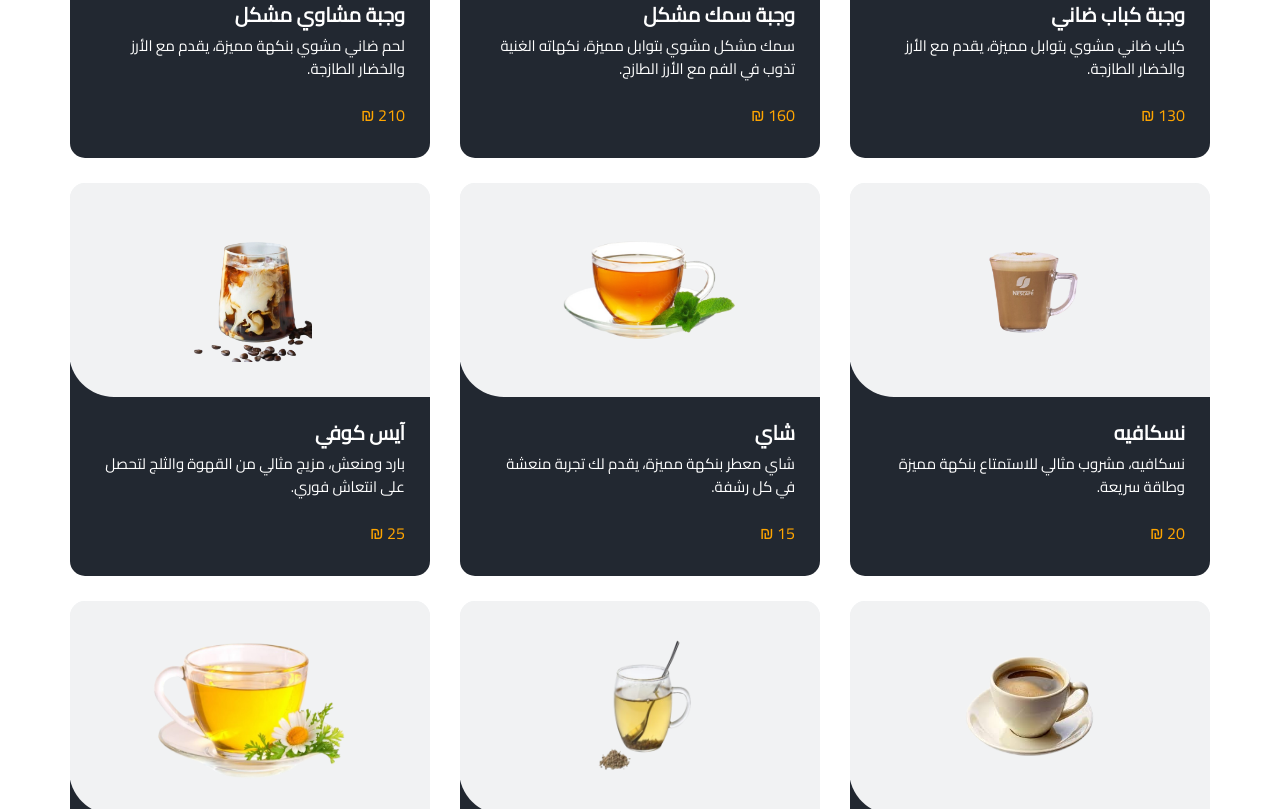
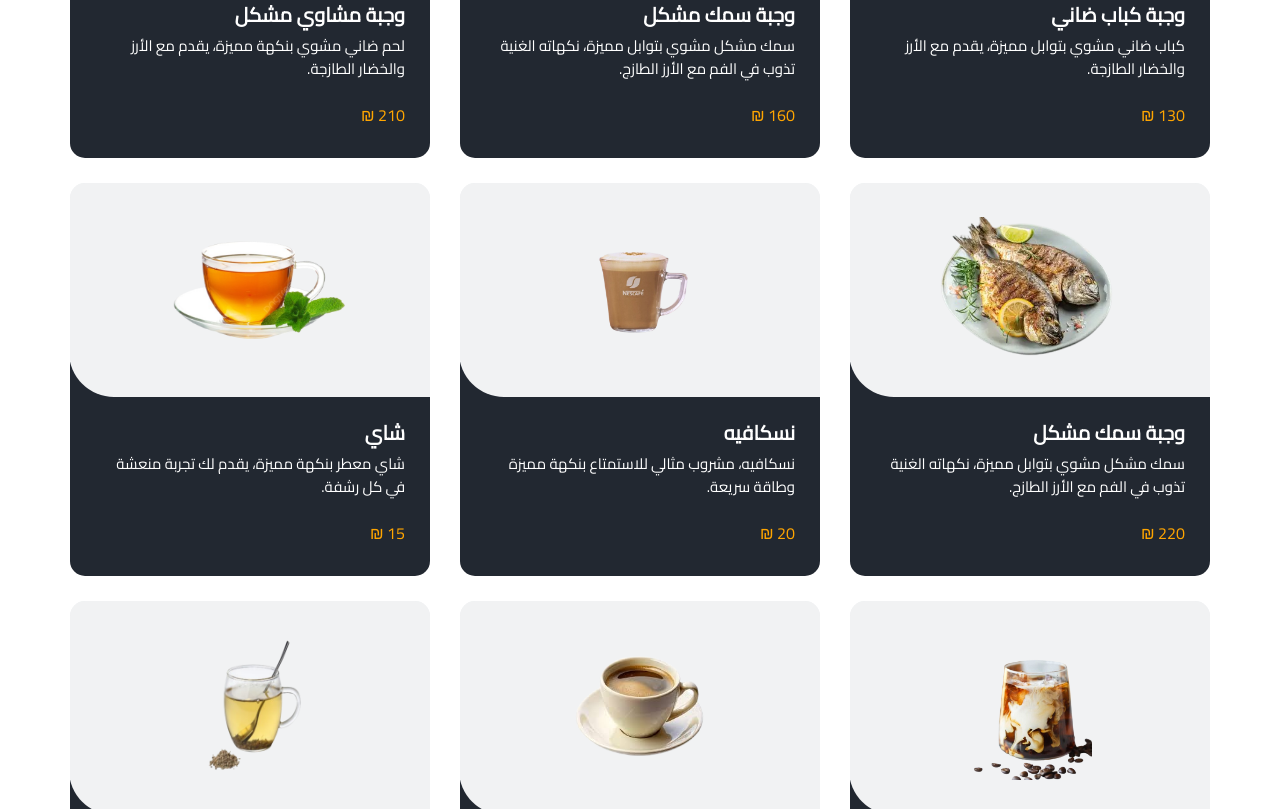
Before and after one commit to ahmedagha2023/sand-beach, a plain HTML site: page index.html in a window 1280 px wide. Shown: the part 1782-2591 px from the top of the page. Drawn offline with nearby package versions, Linux system fonts and the light colour scheme; some packages are replaced by stand-ins of ours.

Commit message:
Add a new item

```diff
--- a/index.html
+++ b/index.html
@@ -297,6 +297,30 @@
                   <div class="options">
                     <h6 style="color: orange;">
                       210 ₪
+                    </h6>
+                  </div>
+                </div>
+              </div>
+            </div>
+          </div>
+
+
+          <div class="col-sm-6 col-lg-4 all fast_food">
+            <div class="box">
+              <div>
+                <div class="img-box">
+                  <img src="images/Fish.png" alt="">
+                </div>
+                <div class="detail-box">
+                  <h5>
+                    وجبة سمك مشكل
+                  </h5>
+                  <p>
+                    سمك مشكل مشوي بتوابل مميزة، نكهاته الغنية تذوب في الفم مع الأرز الطازج.
+                  </p>
+                  <div class="options">
+                    <h6 style="color: orange;">
+                      220 ₪
                     </h6>
                   </div>
                 </div>
```
Also changed, not shown: menu_all.html (+23 -0 lines).
